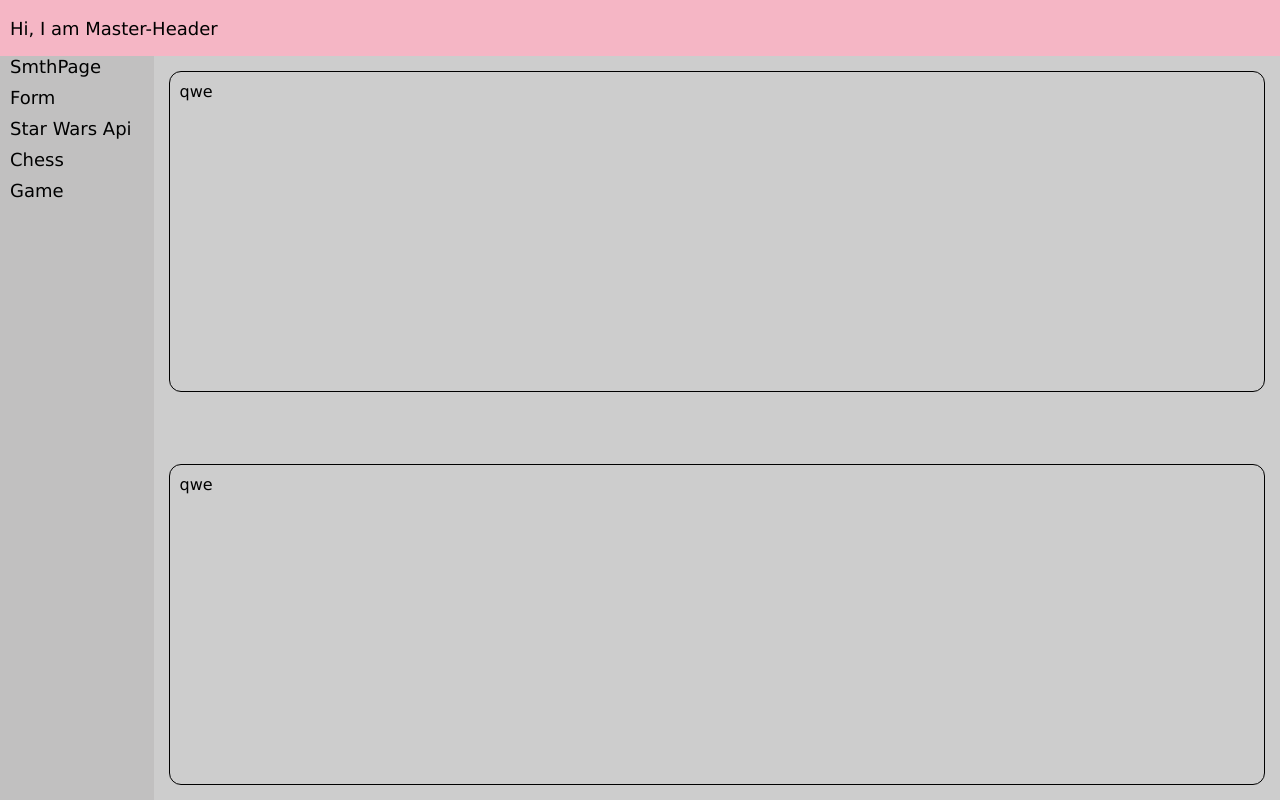
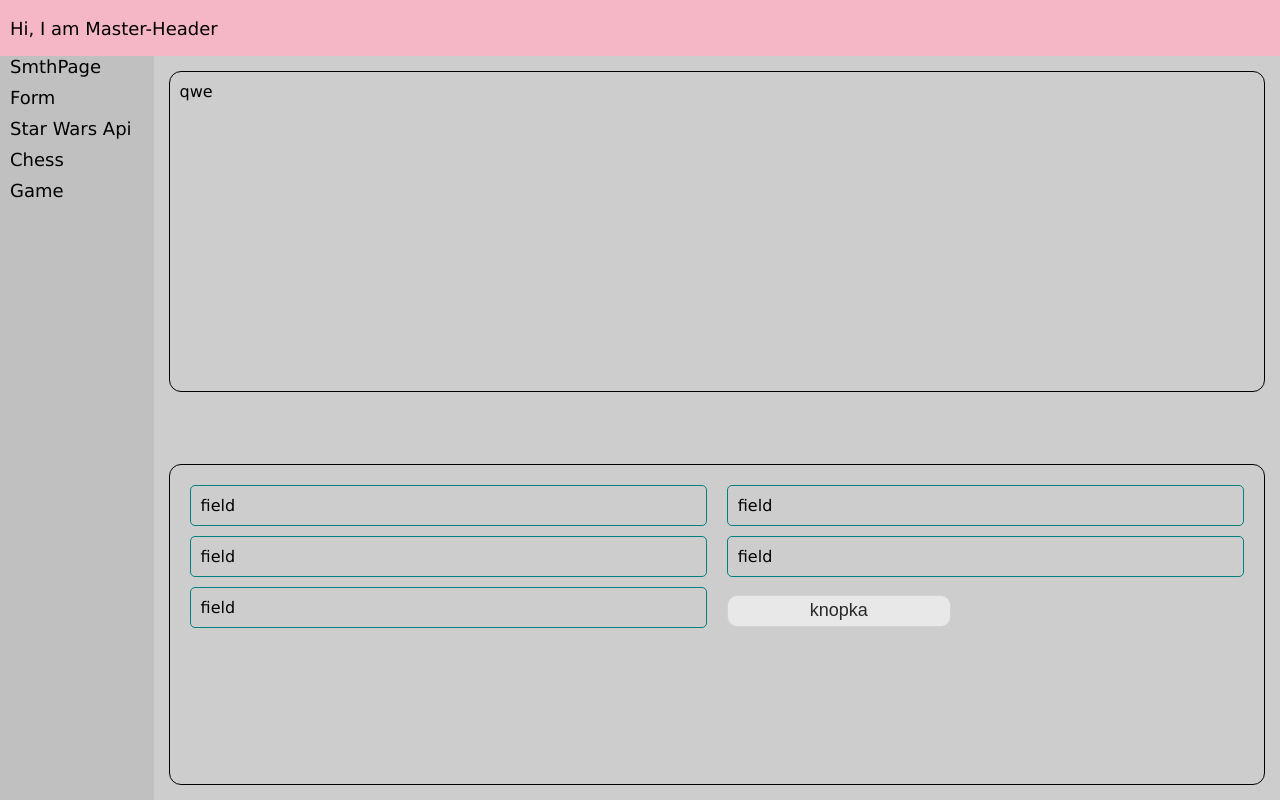
Before and after one commit to DaerioFrixell/masterN, a React (Create React App) app: page /game in a window 1280 px wide. Built offline with nearby package versions, Linux system fonts and the light colour scheme; no server answers.

Commit message:
feature/MN-12: design game

```diff
--- a/src/components/form/loginReducer.js
+++ b/src/components/form/loginReducer.js
@@ -41,7 +41,6 @@ export const addPassword = payload => ({
   payload
 })
 
-export const clearForm = payload => ({
-  type: CLEAR_FORM,
-  payload
+export const clearForm = () => ({
+  type: CLEAR_FORM
 })
--- a/src/pages/game/Game.jsx
+++ b/src/pages/game/Game.jsx
@@ -1,11 +1,12 @@
 import React from "react";
 import './game.scss'
+import { GameController } from "./gameController/GameController";
 
 export const Game = () => {
     return (
         <div className='game'>
             <div className='game__info'>qwe</div>
-            <div className='game__controller'>qwe</div>
+            <GameController />
         </div>
     )
 }
--- a/src/pages/game/game.scss
+++ b/src/pages/game/game.scss
@@ -14,11 +14,5 @@
     border-radius: 12px;
   }
 
-  &__controller {
-    padding: 10px;
-    width: 100%;
-    height: 45%;
-    border: 1px solid black;
-    border-radius: 12px;
-  }
+
 }
--- /dev/null
+++ b/src/pages/game/gameController/GameController.jsx
@@ -0,0 +1,23 @@
+import React from "react";
+import './gameController.scss'
+import { Button } from "../../../components/UI/button/Button"
+
+export const GameController = () => {
+  return (
+    <div className='gc'>
+      <div className="gc__info"    >
+        <p className="gc__info-text">field</p>
+        <p className="gc__info-text">field</p>
+        <p className="gc__info-text">field</p>
+      </div>
+
+      <div className="gc__actions">
+        <p className="gc__actions-text">field</p>
+        <p className="gc__actions-text">field</p>
+        <Button
+          nameBtn={'knopka'} />
+      </div>
+    </div>
+
+  )
+}
--- /dev/null
+++ b/src/pages/game/gameController/gameController.scss
@@ -0,0 +1,37 @@
+.gc {
+  display: grid;
+  grid-template-columns: 1fr 1fr;
+  padding: 10px;
+  width: 100%;
+  height: 45%;
+  border: 1px solid black;
+  border-radius: 12px;
+
+  &__info {
+    display: flex;
+    flex-direction: column;
+    margin: 1rem;
+
+    &-text {
+      margin-bottom: 1rem;
+      padding: 1rem;
+      align-items: center;
+      border: 1px solid teal;
+      border-radius: 5px;
+    }
+  }
+
+  &__actions {
+    display: flex;
+    flex-direction: column;
+    margin: 1rem;
+
+    &-text {
+      margin-bottom: 1rem;
+      padding: 1rem;
+      align-items: center;
+      border: 1px solid teal;
+      border-radius: 5px;
+    }
+  }
+}
```
